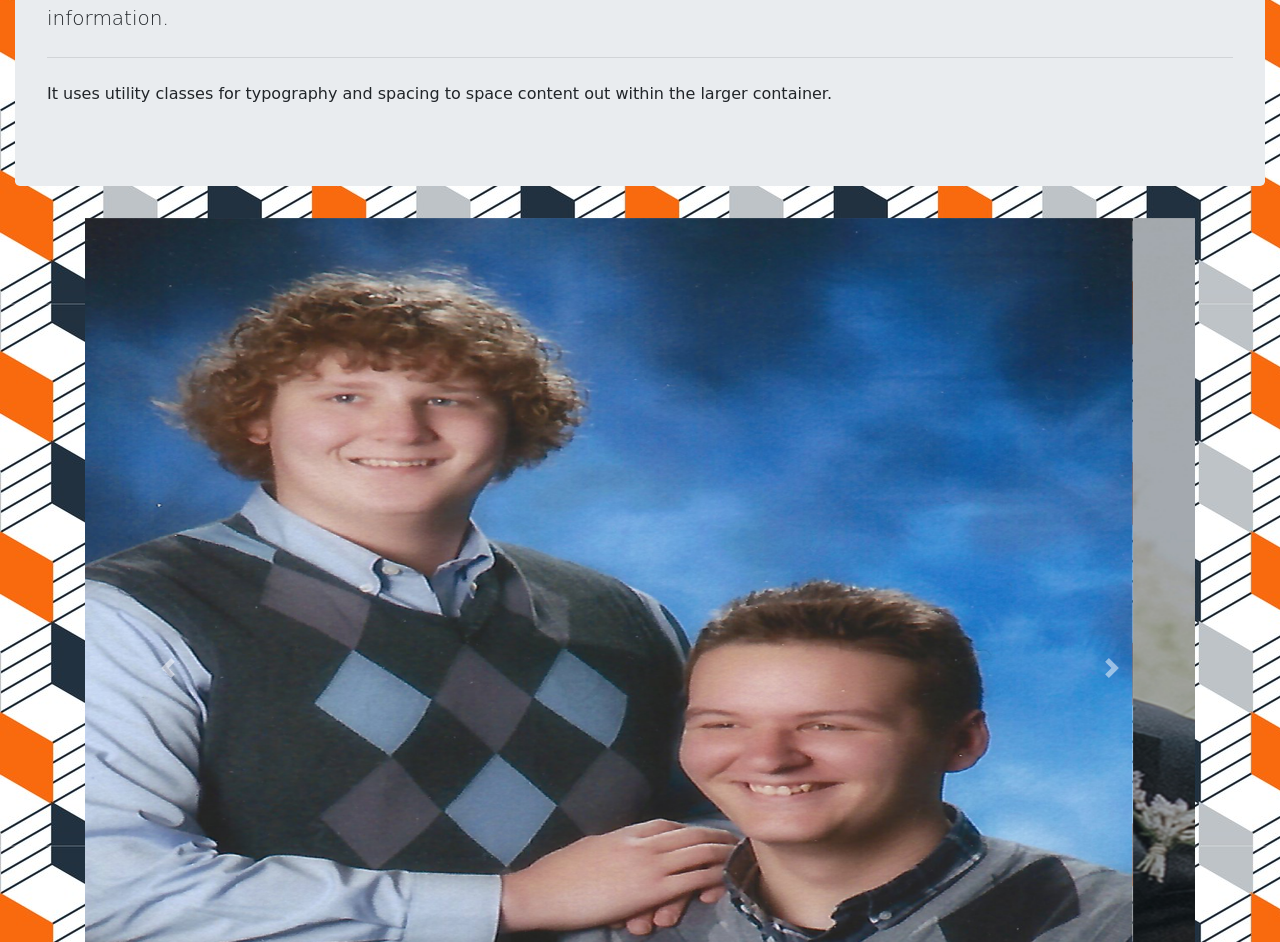
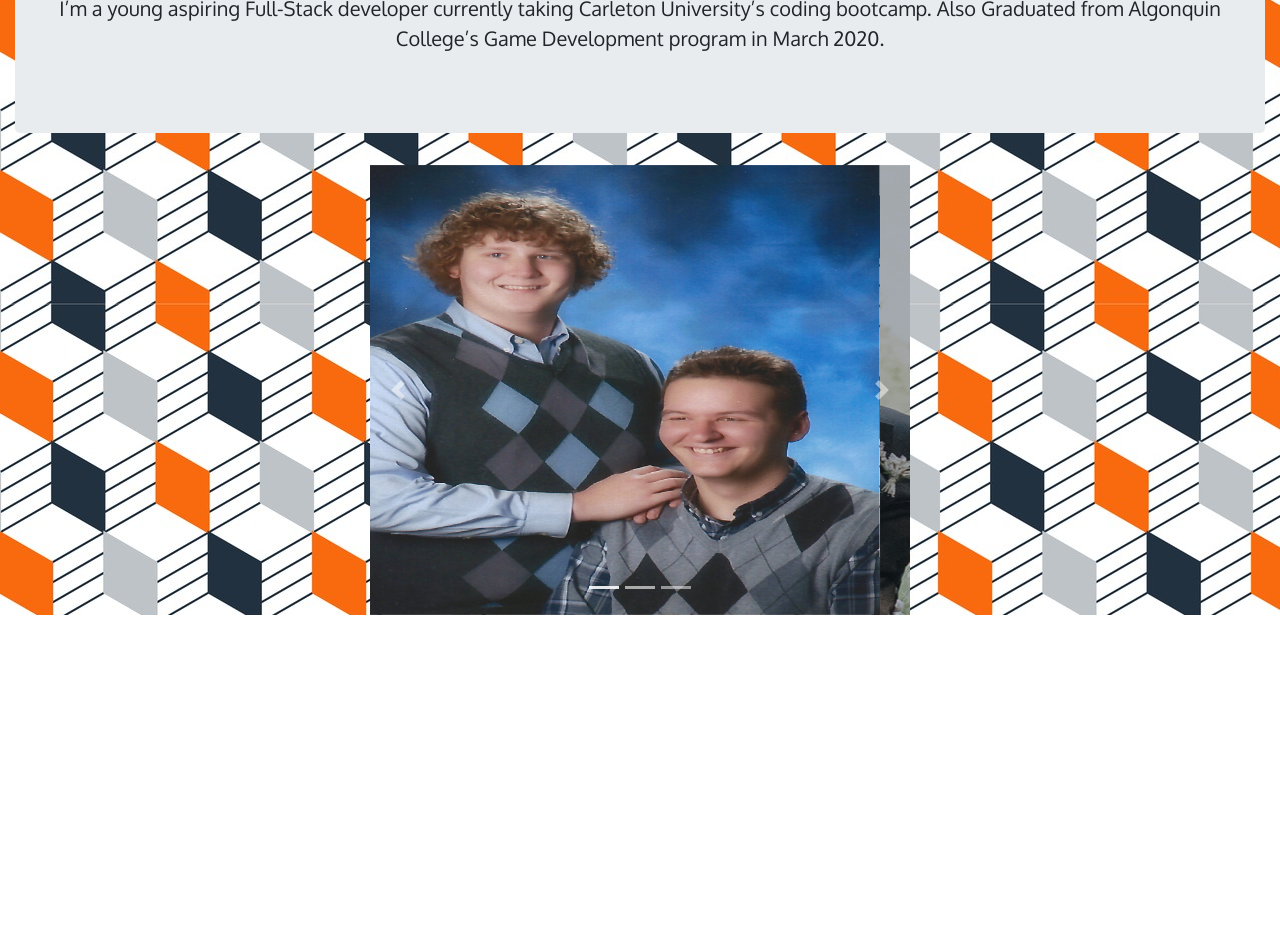
Before and after one commit to adamsimonini/BootstrapPortfolio, a plain HTML site: page index.html in a window 1280 px wide. Shown: the part 238-1180 px from the top of the page. After the commit the page ends 853 px from the top, so only its background shows below. Drawn offline with nearby package versions, Linux system fonts and the light colour scheme; a web font is replaced by a local one.

Commit message:
added a new font, added actual info to about page, centered carousel on screen using rows and container, made carousel smaller

```diff
--- a/assets/style.css
+++ b/assets/style.css
@@ -10,3 +10,13 @@ body {
 .myName {
     font-size: 25px;
 }
+
+.aboutBlock{
+    margin-top: 20px;
+}
+
+.aboutBlock p{
+    text-align: center;
+    font-family: 'Oxygen', sans-serif;
+    font-size: 20px;
+}
--- a/index.html
+++ b/index.html
@@ -8,8 +8,7 @@
 
     <!-- FONTS -->
     <link rel="preconnect" href="https://fonts.gstatic.com">
-    <link href="https://fonts.googleapis.com/css2?family=Expletus+Sans:wght@500&display=swap" rel="stylesheet">
-
+<link href="https://fonts.googleapis.com/css2?family=Expletus+Sans:wght@500&family=Oxygen&display=swap" rel="stylesheet">
     <!-- Bootstrap stylesheet -->
     <link rel="stylesheet" href="https://stackpath.bootstrapcdn.com/bootstrap/4.5.2/css/bootstrap.min.css" integrity="sha384-JcKb8q3iqJ61gNV9KGb8thSsNjpSL0n8PARn9HuZOnIxN0hoP+VmmDGMN5t9UJ0Z" crossorigin="anonymous">
     <!-- my own stylesheet-->
@@ -53,46 +52,78 @@
 
         </nav>
 
+
+      </div>
+
+      <div class="container-fluid aboutBlock">
+
         <div class="jumbotron">
             <h1 class="display-4">About</h1>
-            <p class="lead">This is a simple hero unit, a simple jumbotron-style component for calling extra attention to featured content or information.</p>
-            <hr class="my-4">
-            <p>It uses utility classes for typography and spacing to space content out within the larger container.</p>
+            <p class="lead">I’m a young aspiring Full-Stack developer currently taking Carleton University’s coding bootcamp. Also Graduated from Algonquin College’s Game Development program in March 2020.</p>
           </div>
 
       </div>
 
+      <!-- CAROUSEL OF IMAGES STARTS HERE  its inside conatiner to
+        stop images from stretching on larger screen sizes-->
       <div class="container">
 
-        <div id="carouselIndicators" class="carousel slide" data-ride="carousel">
+          <!-- USE ROW TO CENTER CAROUSEL AT ALL PAGE SIZES -->
+          <div class="row">
+
+            <!-- LEFT PADDING BASICALLY takes up 1/6th of page on each
+              side when screen  is small-medium and 1/4 of screen on each side when
+            screen is large or bigger-->
+            <div class="col-sm-2 col-lg-3"></div>
+
+            <!-- Actual carousel will  take up 2/3rds of page centered when screen
+               is small-medium and 3/4 of screen centered when
+            screen is large or bigger-->
+            <div id="carouselIndicators" class="carousel slide col-sm-8 col-lg-6" data-ride="carousel">
+
               <ol class="carousel-indicators">
                   <li data-target="#carouselIndicators" data-slide-to="0" class="active"></li>
                   <li data-target="#carouselIndicators" data-slide-to="1"></li>
                   <li data-target="#carouselIndicators" data-slide-to="2"></li>
               </ol>
+
               <div class="carousel-inner">
-              <div class="carousel-item active">
-                <img src="/assets/stepbrothers-grad.jpg" class="d-block w-100" alt="..." height="900px">
+
+                <div class="carousel-item active" data-interval="6000">
+                  <img src="/assets/stepbrothers-grad.jpg" class="d-block w-100" alt="Me and friends recreating step-brothers movie poster" height="450px">
                 </div>
-              <div class="carousel-item">
-                <img src="/assets/wedding-picture.jpg" class="d-block w-100" alt="..." height="900px">
+
+                <div class="carousel-item" data-interval="6000">
+                  <img src="/assets/wedding-picture.jpg" class="d-block w-100" alt="me at friends wedding" height="450px">
                 </div>
-              <div class="carousel-item">
-                <img src="/assets/headshot.jpg" class="d-block w-100" alt="..." height="900px">
+
+                <div class="carousel-item" data-interval="6000">
+                  <img src="/assets/headshot.jpg" class="d-block w-100" alt="casual photo of me" height="450px">
                 </div>
+
               </div>
+
               <a class="carousel-control-prev" href="#carouselIndicators" role="button" data-slide="prev">
                 <span class="carousel-control-prev-icon" aria-hidden="true"></span>
                 <span class="sr-only">Previous</span>
               </a>
+
               <a class="carousel-control-next" href="#carouselIndicators" role="button" data-slide="next">
                 <span class="carousel-control-next-icon" aria-hidden="true"></span>
                 <span class="sr-only">Next</span>
               </a>
+
+            </div>
+
+            <!-- RIGHT PADDING BASICALLY takes up 1/6th of page on each
+              side when screen  is small-medium and 1/4 of screen on each side when
+            screen is large or bigger-->
+            <div class="col-sm-2 col-lg-3"></div>
+
           </div>
 
       </div>
-
+    <!-- CAROUSEL OF IMAGES ENDS HERE -->
 
 
     <!-- jQuery, javascript file for the Bootstrap's javascript file to function -->
```
Lines whose indentation alone changed are shown as unchanged.
